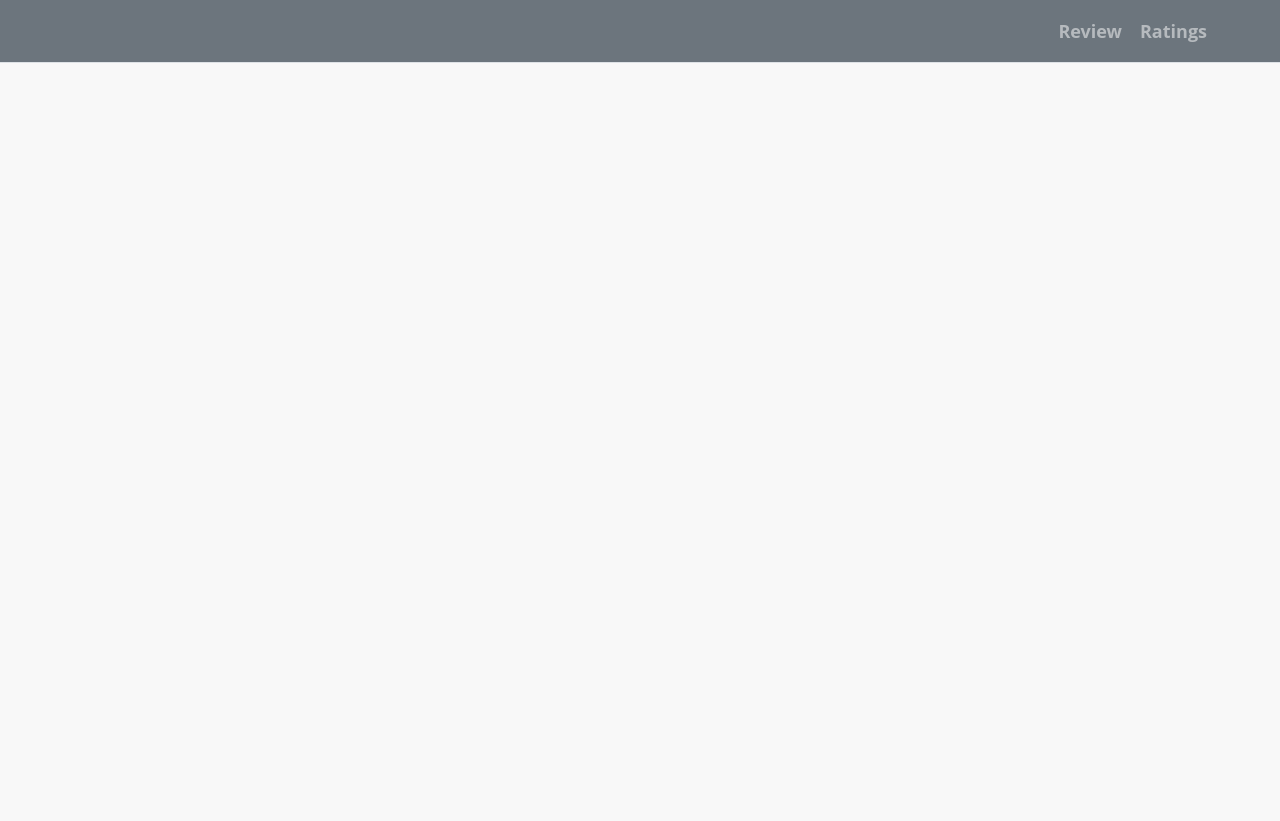
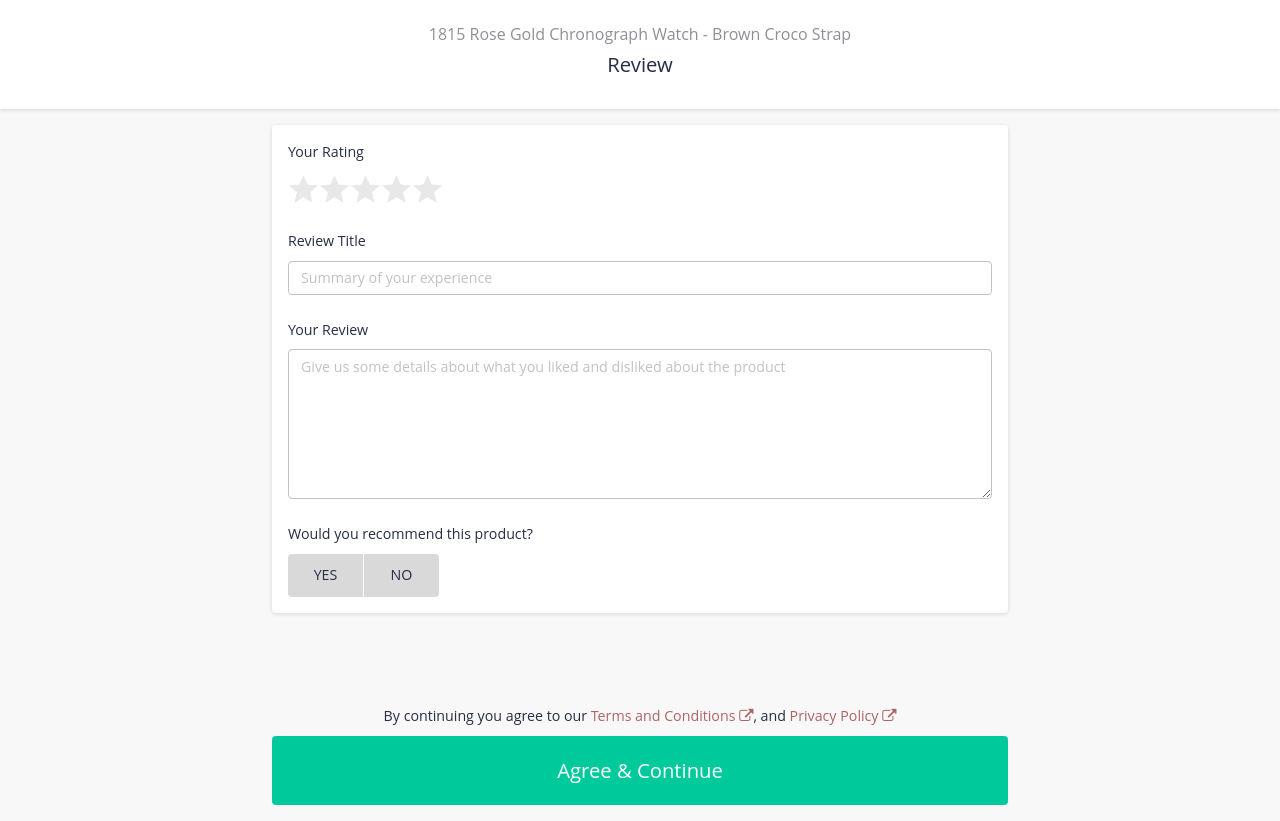
Before and after one commit to Stabmirz/Ratings-App, a React (Create React App) app: page / in a window 1280 px wide. Before the commit the page ends 800 px from the top, so only its background shows below. Built offline with nearby package versions, Linux system fonts and the light colour scheme.

Commit message:
removed nav

```diff
--- a/package.json
+++ b/package.json
@@ -2,6 +2,7 @@
   "name": "ratings-app",
   "version": "0.1.0",
   "private": true,
+  "homepage": "https://stabmirz.github.io/Ratings-App",
   "dependencies": {
     "@material-ui/core": "^4.10.2",
     "@material-ui/lab": "^4.0.0-alpha.56",
@@ -23,8 +24,7 @@
     "start": "react-scripts start",
     "build": "react-scripts build",
     "test": "react-scripts test",
-    "eject": "react-scripts eject",
-    "homepage": "https://stabmirz.github.io/Ratings-App"
+    "eject": "react-scripts eject"
   },
   "eslintConfig": {
     "extends": "react-app"
--- a/src/App.css
+++ b/src/App.css
@@ -6,7 +6,3 @@
   line-height: 1.6;
   margin: 0;
 }
-
-.App {
-  text-align: center;
-}
--- a/src/App.js
+++ b/src/App.js
@@ -1,22 +1,11 @@
 import React from "react";
-import { BrowserRouter as Router, Switch, Route } from "react-router-dom";
 import "bootstrap/dist/css/bootstrap.css";
 import "./App.css";
 import Review from "./components/Review";
-import Ratings from "./components/Ratings";
-import NavBar from "./components/NavBar";
 
 function App() {
   return (
-    <Router>
-      <React.Fragment>
-        <NavBar />
-        <Switch>
-          <Route exact path="/review" component={Review} />
-          <Route path="/ratings" component={Ratings} />
-        </Switch>
-      </React.Fragment>
-    </Router>
+    <Review />
   );
 }
 
--- a/src/components/NavBar.js
+++ b/src/components/NavBar.js
@@ -1,17 +1,32 @@
-import React from 'react';
-import {Link } from "react-router-dom";
+import React from "react";
+import Review from "./Review";
+import Ratings from "./Ratings";
+import { BrowserRouter as Router, Switch, Route, Link} from "react-router-dom";
 
-function NavBar(){
-    return(
-        <nav className="navbar navbar-expand-lg nav-tabs navbar-dark bg-secondary " style={{fontSize:"18px", fontWeight:"700", color:"white"}}>
-            <div className="collapse navbar-collapse justify-content-end mr-5" id="navbarSupportedContent">
-                <div className="navbar-nav">
-                    <Link className="nav-item nav-link" to="/review">Review</Link>
-                    <Link className="nav-item nav-link" to="/ratings">Ratings</Link>
-                </div>
+function NavBar() {
+  return (
+    <Router>
+        <React.Fragment>
+        <nav
+            className="navbar navbar-expand-lg nav-tabs navbar-dark bg-secondary "
+            style={{ fontSize: "18px", fontWeight: "700", color: "white" }}
+            >
+            <div className="navbar-nav">
+                <Link className="nav-item nav-link" to="/review">
+                Review
+                </Link>
+                <Link className="nav-item nav-link" to="/ratings">
+                Ratings
+                </Link>
             </div>
         </nav>
-    );
+          <Switch>
+            <Route exact path="/" component={Review} />
+            <Route path="/ratings" component={Ratings} />
+          </Switch>
+        </React.Fragment>
+    </Router>
+  );
 }
 
 export default NavBar;
--- a/src/components/Ratings.js
+++ b/src/components/Ratings.js
@@ -1,5 +1,6 @@
 import React, { Component } from 'react';
 import Text from './Text';
+import Review from './Review';
 import CountrySelector from './CountrySelector';
 import "./Rating.css";
 
@@ -17,6 +18,7 @@
         experience: "",
         age:"",
         reason:"",
+        isSubmitted:false,
     },
 };
 
@@ -99,7 +101,10 @@
           this.rref.reset();
           this.setState({
             ...initialState,
+            isSubmitted: true
           });
+
+          alert("Thank You. Your Review has been submitted successfully :)")
 
         }
       };
@@ -108,6 +113,8 @@
         const { errors } = this.state;
         return (
             <React.Fragment>
+            {!this.state.isSubmitted &&
+                <div>
                     <header className="header margin-medium">
                         <h1 className="margin-small">
                             1815 Rose Gold Chronograph Watch - Brown Croco Strap
@@ -292,6 +299,9 @@
                             </footer>
                         </form>
                     </div>
+                </div>
+            }
+            {this.state.isSubmitted && <Review/>}
             </React.Fragment>
         );
     }
```
Lines whose indentation alone changed are shown as unchanged.
